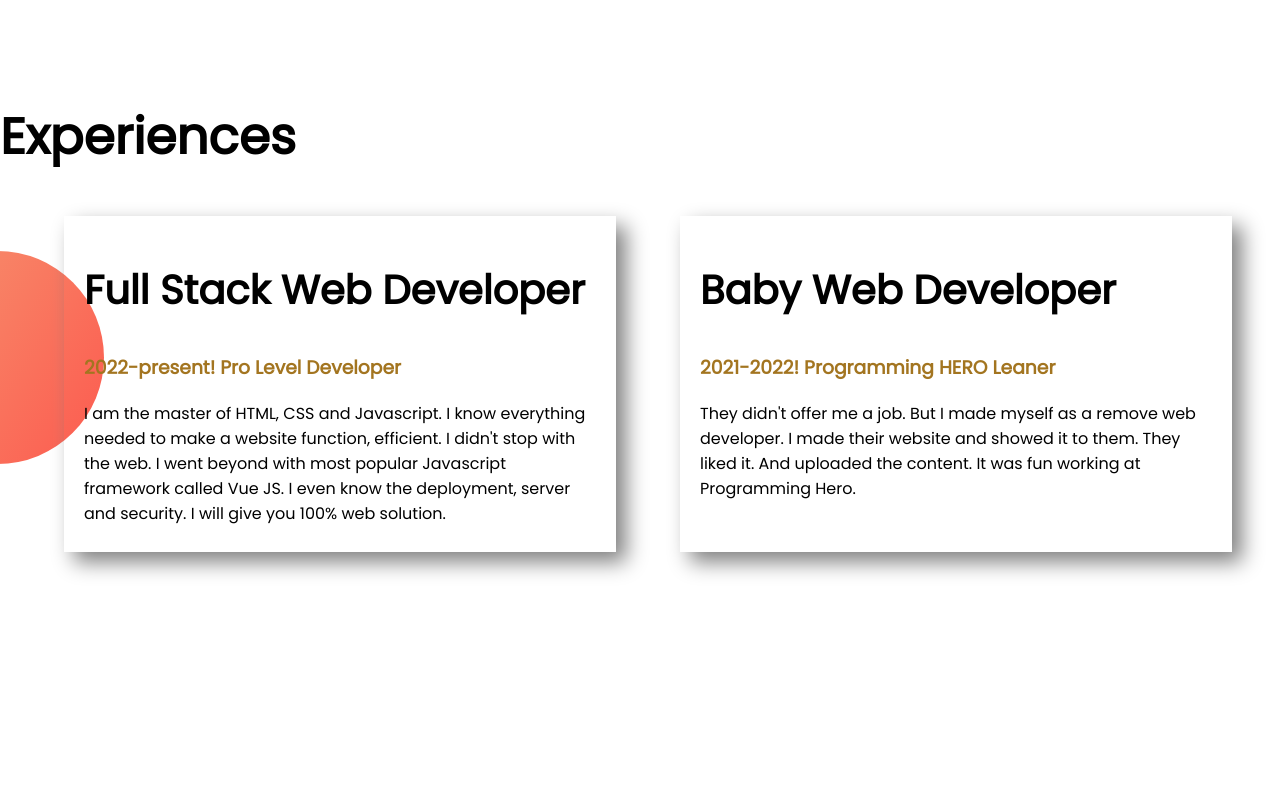
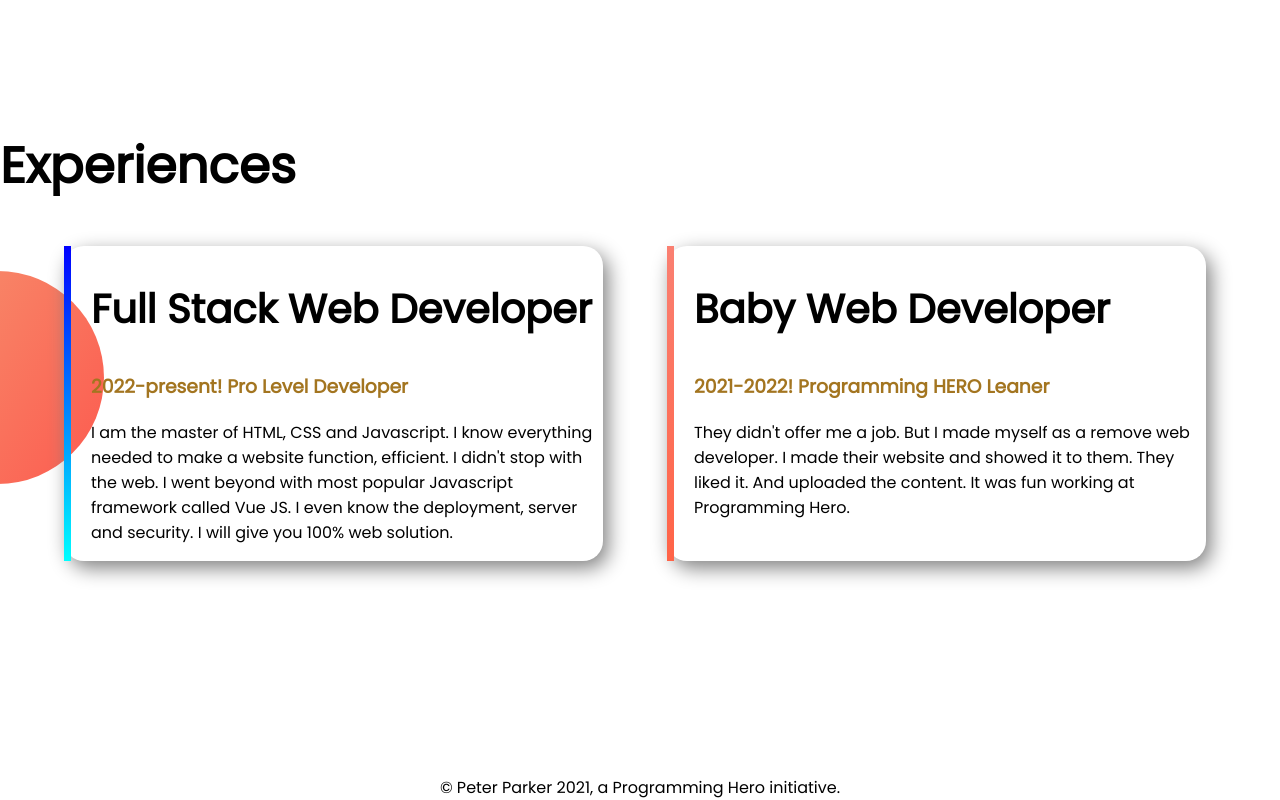
Before and after one commit to borhansahed/my-portfolio, a plain HTML site: page index.html in a window 1280 px wide. Shown: the part 1188-1988 px from the top of the page. Before the commit the page ends 1954 px from the top, so only its background shows below. Drawn offline with Linux system fonts and the light colour scheme.

Commit message:
compeleted

```diff
--- a/index.html
+++ b/index.html
@@ -42,12 +42,12 @@
     <section class="experience">
         <h1>Experiences</h1>
         <div class="flexing">
-            <div class="first-div hero">
+            <div id="full" class="first-div hero">
                 <h2>Full Stack Web Developer</h2>
                 <h3 class="text-color">2022-present! Pro Level Developer </h3>
                 <p>I am the master of HTML, CSS and Javascript. I know everything needed to make a website function, efficient. I didn't stop with the web. I went beyond with most popular Javascript framework called Vue JS. I even know the deployment, server and security. I will give you 100% web solution.</p>
             </div>
-            <div class="first-div hero">
+            <div id="baby" class="first-div hero">
                 <h2>Baby Web Developer</h2>
                 <h3 class="text-color">2021-2022! Programming HERO Leaner</h3>
                 <p>They didn't offer me a job. But I made myself as a remove web developer. I made their website and showed it to them. They liked it. And uploaded the content. It was fun working at Programming Hero.</p>
@@ -55,6 +55,7 @@
         </div>
 
     </section>
+    <footer>© Peter Parker 2021, a Programming Hero initiative.</footer>
 
 </body>
 </html>
--- a/style.css
+++ b/style.css
@@ -16,13 +16,13 @@ h1{
 }
 .first-div{
     width: 50%;
-    padding-left: 5%;
+    padding-left: 2%;
 }
 .first-div img{
           width: 80%;
 
 }
-.first-div h2{
+ h2{
     font-size: 40px;
 }
 .anchor{
@@ -54,12 +54,24 @@ h1{
 
 }
 .hero{
-    box-shadow: 10px 10px 20px gray;
+    box-shadow: 5px 7px 20px gray;
     width: 40%;
     margin-left: 5%;
     margin-bottom: 5%;
-    padding: 10px 20px ;
-
-
+    padding-left: 20px;
+    border-radius: 20px;
 
 }
+#full{
+    border-left: 7px solid;
+    border-image: linear-gradient(blue, cyan );
+    border-image-slice: 1;
+}
+#baby{
+    border-left: 7px solid;
+    border-image: linear-gradient(salmon, tomato);
+    border-image-slice: 1;
+}
+ footer{
+     text-align:center
+ }
```
